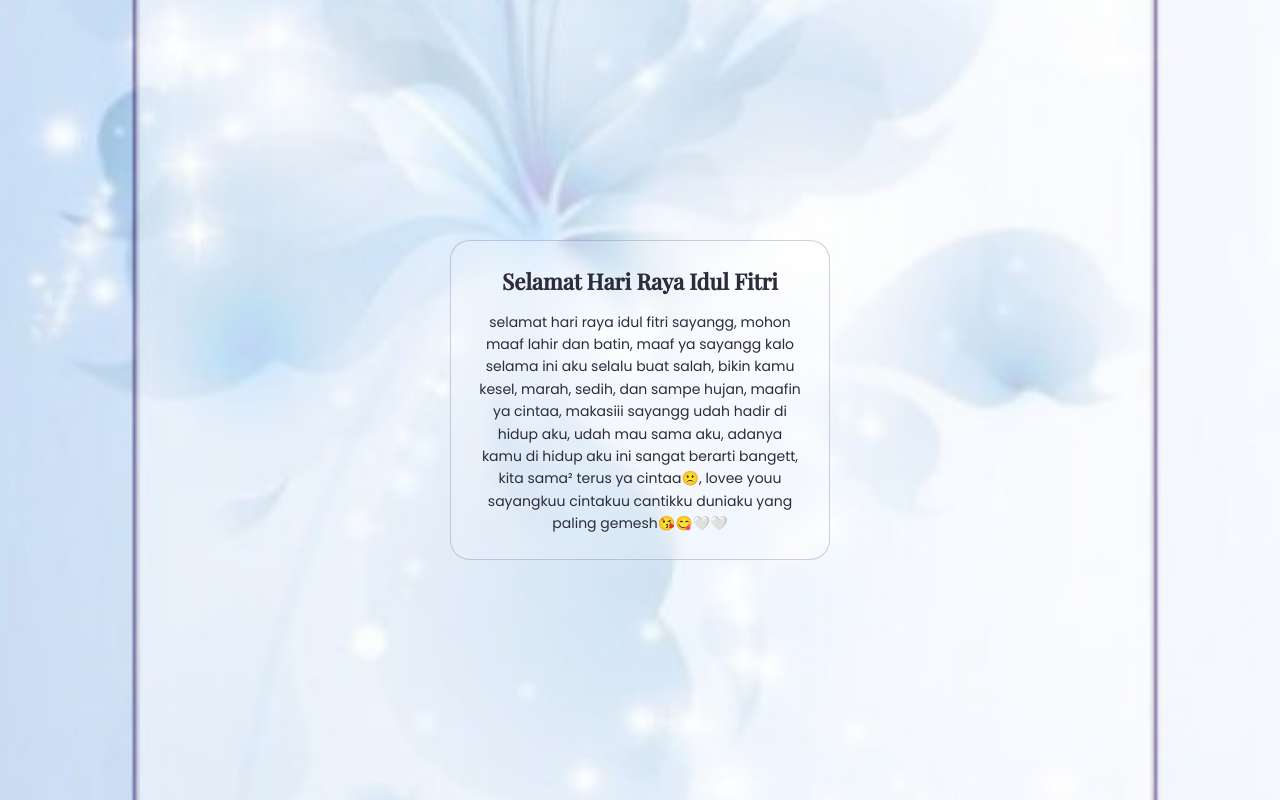
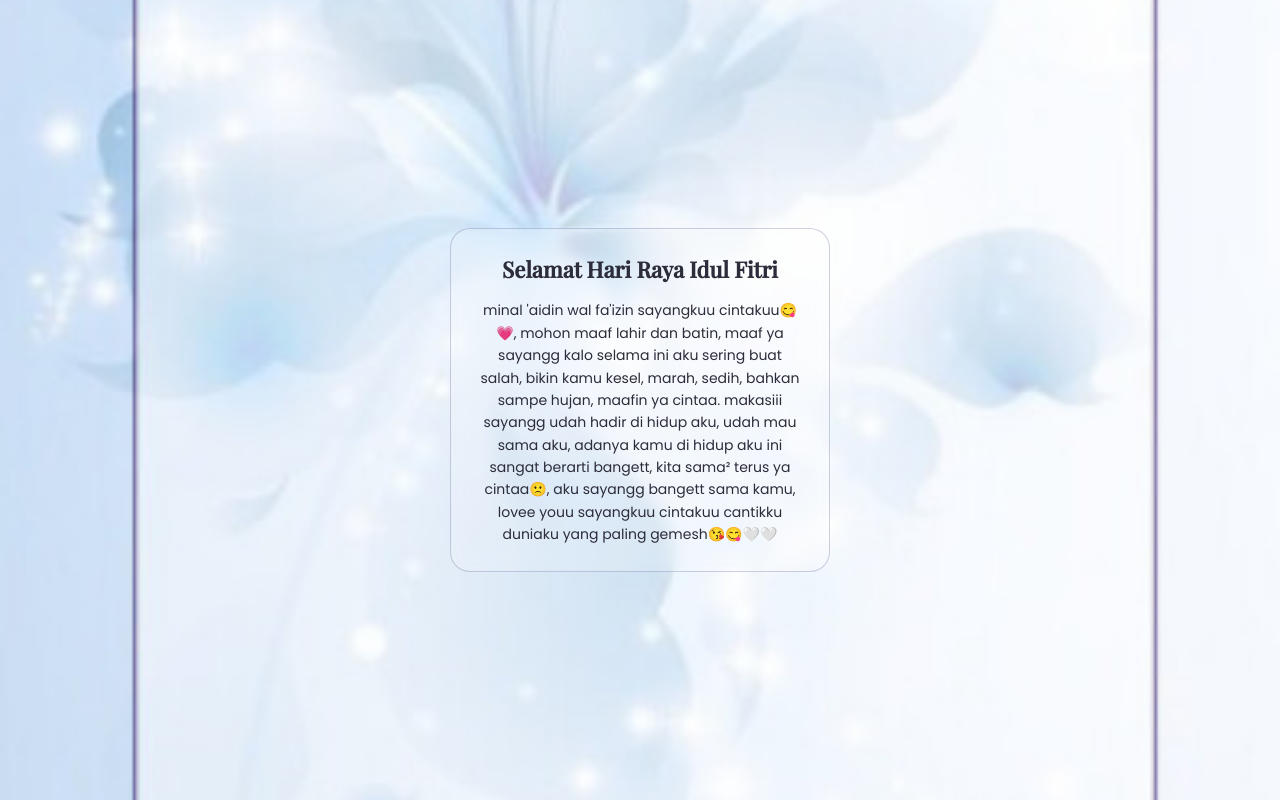
Before and after one commit to Falah21/idulfitri-card, a plain HTML site: page ucapan.html in a window 1280 px wide. Drawn offline with nearby package versions, Linux system fonts and the light colour scheme.

Commit message:
Update ucapan.html

```diff
--- a/ucapan.html
+++ b/ucapan.html
@@ -13,7 +13,7 @@
   <div class="card">
     <h1>Selamat Hari Raya Idul Fitri</h1>
     <p>
-      selamat hari raya idul fitri sayangg, mohon maaf lahir dan batin, maaf ya sayangg kalo selama ini aku selalu buat salah, bikin kamu kesel, marah, sedih, dan sampe hujan, maafin ya cintaa, makasiii sayangg udah hadir di hidup aku, udah mau sama aku, adanya kamu di hidup aku ini sangat berarti bangett, kita sama² terus ya cintaa🙁, lovee youu sayangkuu cintakuu cantikku duniaku yang paling gemesh😘😋🤍🤍
+      minal 'aidin wal fa'izin sayangkuu cintakuu😋💗, mohon maaf lahir dan batin, maaf ya sayangg kalo selama ini aku sering buat salah, bikin kamu kesel, marah, sedih, bahkan sampe hujan, maafin ya cintaa. makasiii sayangg udah hadir di hidup aku, udah mau sama aku, adanya kamu di hidup aku ini sangat berarti bangett, kita sama² terus ya cintaa🙁, aku sayangg bangett sama kamu, lovee youu sayangkuu cintakuu cantikku duniaku yang paling gemesh😘😋🤍🤍
     </p>
   </div>
 </div>
```
